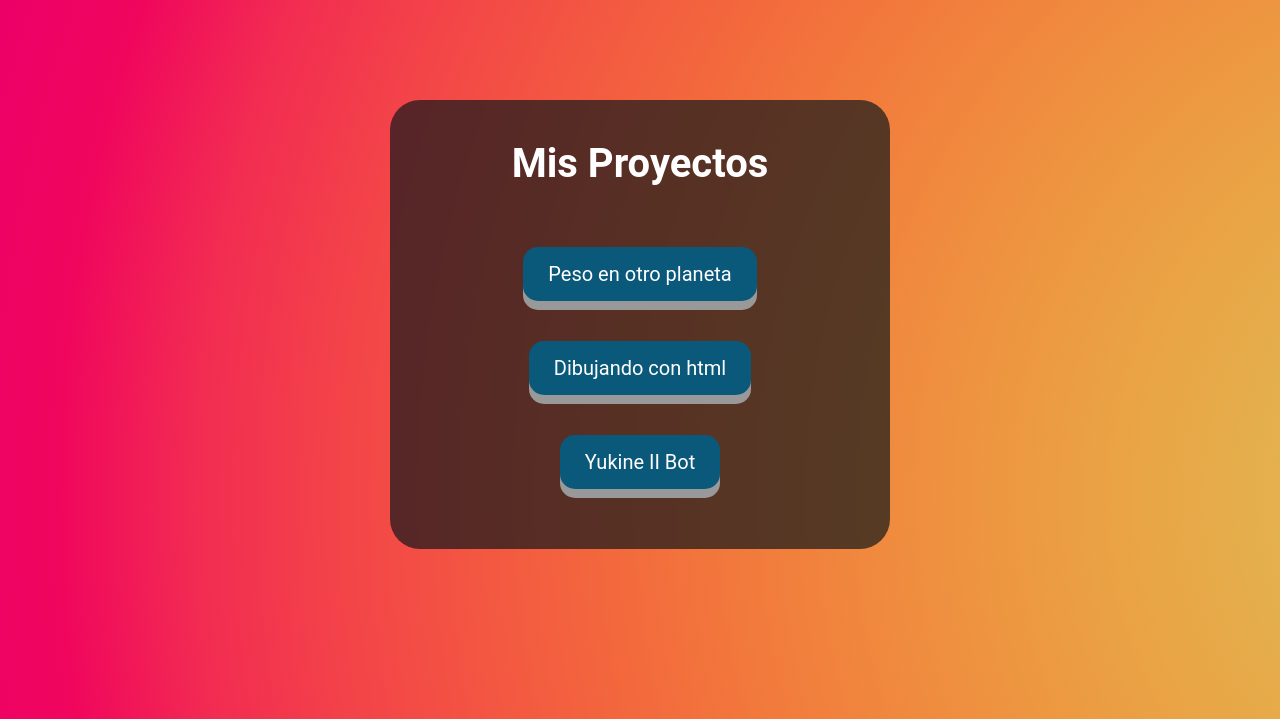
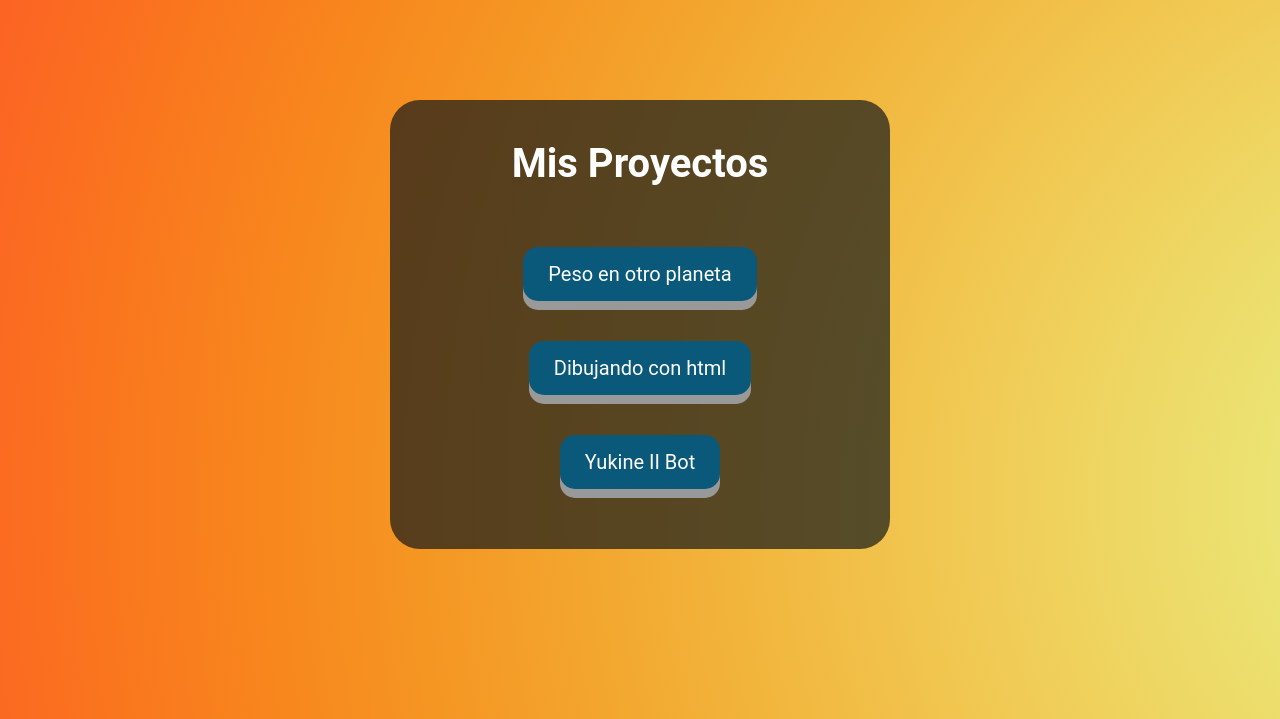
Before and after one commit to Liansky12/Proyectos, a PHP site: page / in a window 1280 px wide. Shown: the top 719 px of the page. Run offline with PHP 8.4, Linux system fonts and the light colour scheme; grey boxes are pictures that could not be loaded.

Commit message:
change css

```diff
--- a/style.css
+++ b/style.css
@@ -8,7 +8,7 @@
 
 
 body{
-    background-image: radial-gradient(circle at 120.71% 50%, #d7c35d 0, #deba54 8.33%, #e4b04d 16.67%, #e9a546 25%, #ed9841 33.33%, #f0893e 41.67%, #f2793c 50%, #f3673d 58.33%, #f35542 66.67%, #f34249 75%, #f22b52 83.33%, #f0065d 91.67%, #ec0069 100%);;
+    background-image: radial-gradient(circle at 120.71% 50%, #e6f58f 0, #e9eb7f 10%, #ecdf6e 20%, #efd25d 30%, #f1c44d 40%, #f2b53c 50%, #f3a52d 60%, #f59522 70%, #f8851d 80%, #fa741e 90%, #fc6324 100%);
     margin-bottom: 100px
 }
 
```
